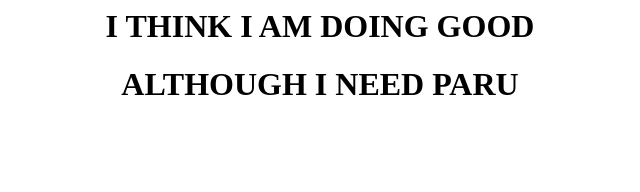
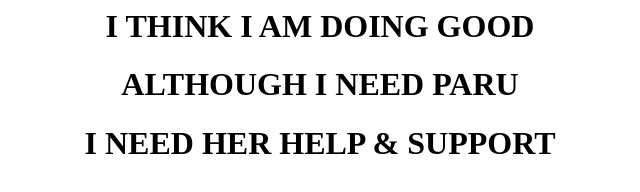
Before and after one commit to ShouravKG/rahamsir-s-GIT, a plain HTML site: page index.html in a window 1280 px wide. Shown: the whole page, without its empty margins (320-960 px from the left). Drawn offline with Linux system fonts and the light colour scheme.

Commit message:
Update index.html

```diff
--- a/index.html
+++ b/index.html
@@ -1,2 +1,3 @@
 <center><h1> I THINK I AM DOING GOOD </h1> </center>
 <center><h1> ALTHOUGH I NEED PARU </h1> </center>
+<center><h1> I NEED HER HELP & SUPPORT </h1> </center>
```
